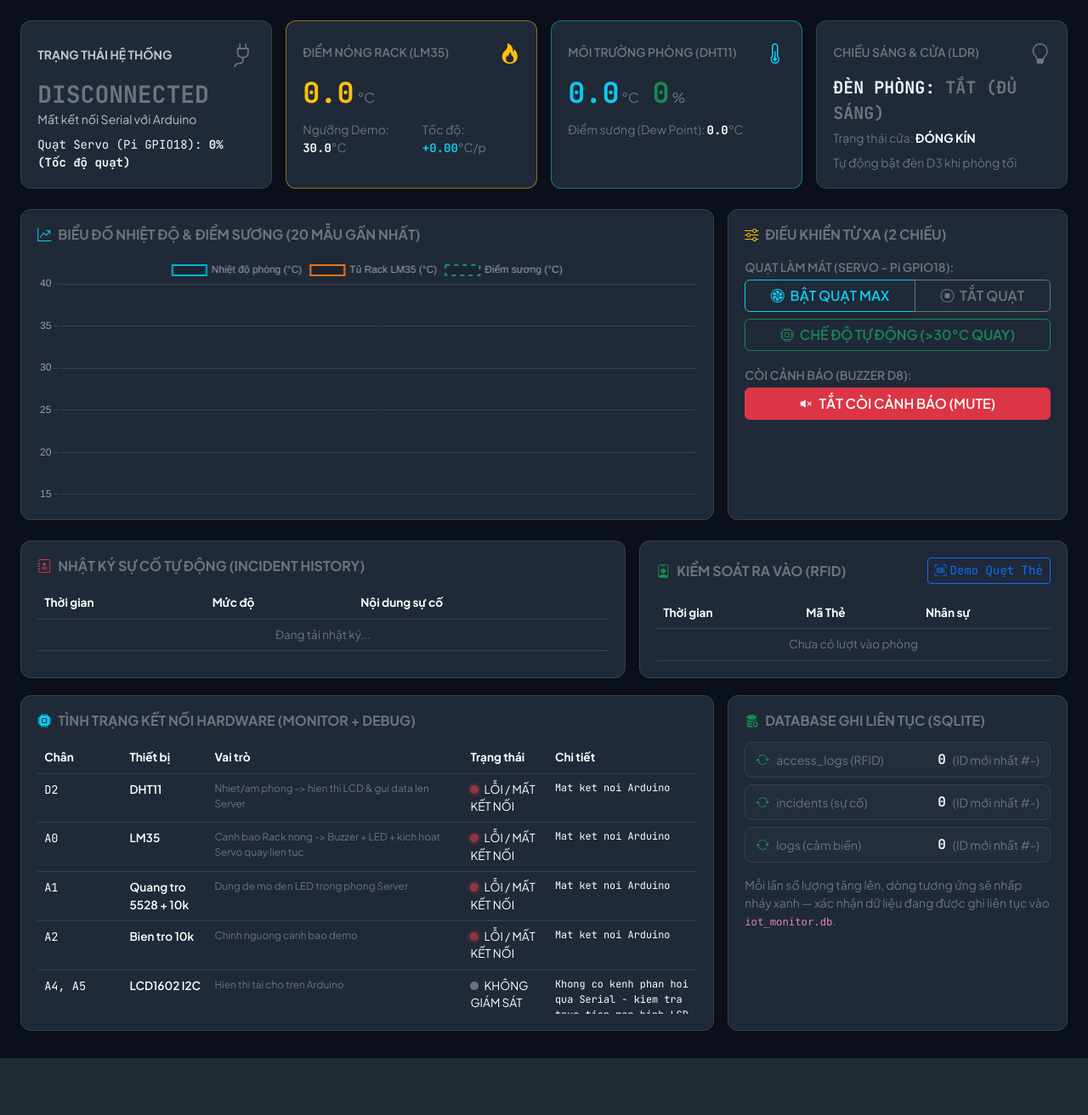
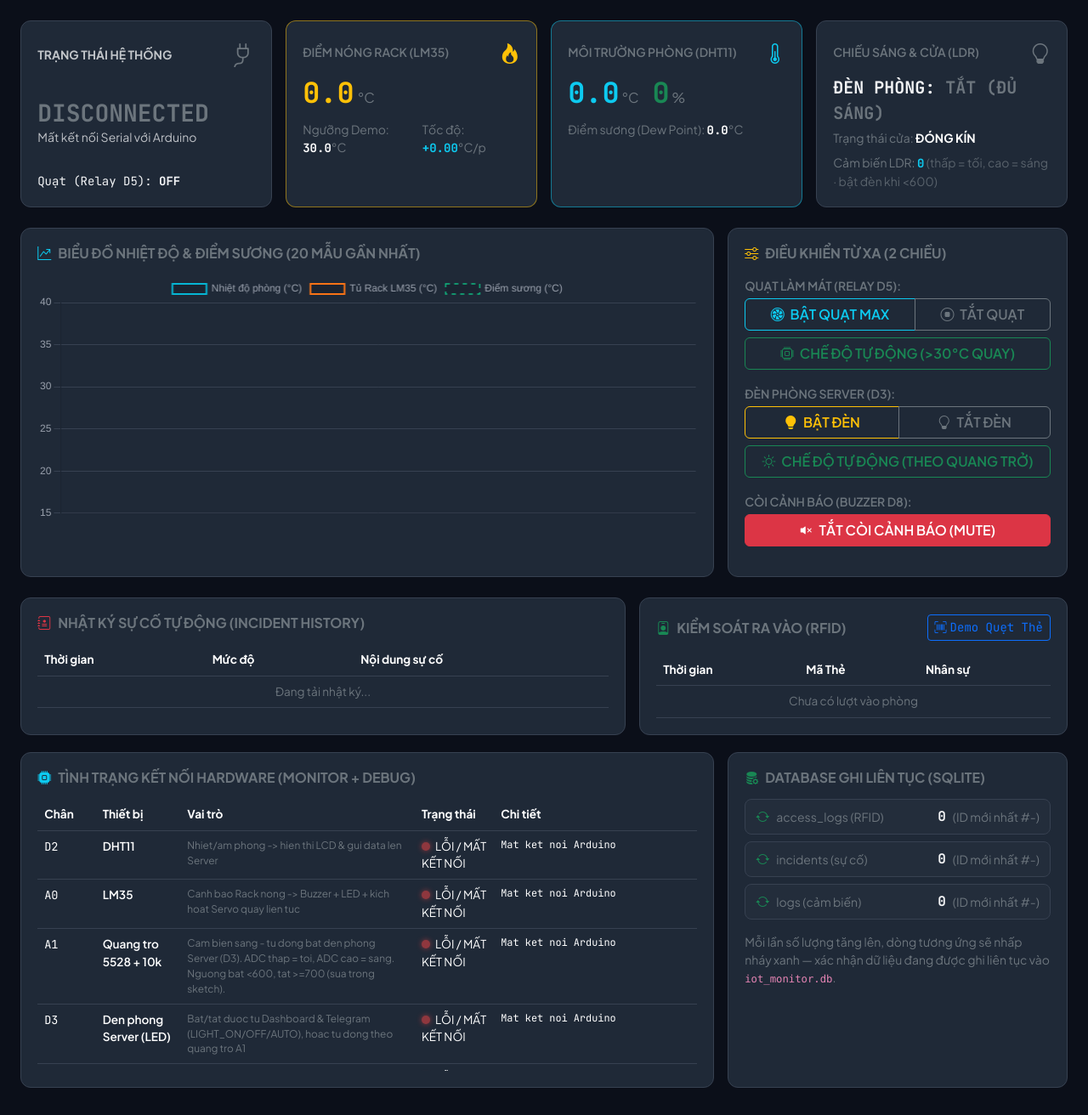
Before and after one commit to ltdungrs/iot-smart-server-room-monitoring, a Flask app: page / in a window 1280 px wide. Shown: the part 86-1398 px from the top of the page at 85% size. Before the commit the page ends 1331 px from the top, so only its background shows below. Run offline with Flask 3, Linux system fonts and the light colour scheme; data that the repository does not hold is empty.

Commit message:
Switch fan to relay on Arduino, add light control and LDR tuning
- Replace the Pi-driven servo with a relay module on D5 that the Arduino
  switches directly; a relay trigger draws only a few mA, so the brown-out
  that forced the servo onto the Pi no longer applies. Pi-side GPIO servo
  controller removed and fan commands go back over serial.
- Add manual override for the server room light (D3) alongside the automatic
  LDR behaviour, exposed as buttons on the dashboard and /light_* commands on
  the Telegram bot.
- Raise the LDR trigger threshold and give it hysteresis so the light reacts
  to normal room dimming without flickering at the boundary, and discard one
  ADC sample before reading A1/A2 to stop cross-talk from the LM35 channel.
- Report the raw LDR value in telemetry so the threshold can be tuned against
  real readings.
- Park the three status LEDs behind USE_STATUS_LEDS while they are unwired.

Co-Authored-By: Claude Opus 5 (1M context) <noreply@anthropic.com>

```diff
--- a/raspberry_pi/app.py
+++ b/raspberry_pi/app.py
@@ -20,12 +20,6 @@ import serial.tools.list_ports
 from flask import Flask, jsonify, request, render_template
 
 import database
-
-try:
-    import RPi.GPIO as GPIO
-    GPIO_AVAILABLE = True
-except ImportError:
-    GPIO_AVAILABLE = False
 
 logging.basicConfig(
     level=logging.INFO,
@@ -79,138 +73,10 @@ def send_telegram_alert(message):
     return ok
 
 
-# --- DIEU KHIEN SERVO (QUAT LAM MAT) - CHUYEN TU ARDUINO SANG RASPBERRY PI ---
-# Ly do: servo quay lien tuc rut dong tu nguon 5V cua Arduino gay sut ap/treo
-# mach. Servo nay cam truc tiep vao GPIO18 (vat ly pin 12) cua Raspberry Pi,
-# dung nguon 5V rieng (khong chung rail voi Arduino).
-SERVO_GPIO_PIN = 18   # BCM numbering - vat ly pin 12
-SERVO_FREQ_HZ = 50
-MIN_SERVO_RUN_SEC = 60  # Da kich hoat thi phai quay toi thieu 60s (tuong tu logic buzzer 10s ben Arduino)
-
-
-class PiServoController:
-    """Quay servo lien tuc 0<->180 do mo phong quat, toc do theo status
-    (CRITICAL=nhanh, WARNING=vua, NORMAL=tat), ho tro lenh tay VENT_OPEN/
-    VENT_CLOSE/VENT_AUTO va giu quay toi thieu 60s mot khi da kich hoat."""
-
-    def __init__(self, pin=SERVO_GPIO_PIN):
-        self.pin = pin
-        self.available = GPIO_AVAILABLE
-        self.lock = threading.Lock()
-        self.angle = 0
-        self.direction = 1
-        self.mode = 0  # 0=tat, 1=vua (warning), 2=nhanh khong dung (critical)
-        self.manual_override = False
-        self.manual_mode = 0
-        self.latched = False
-        self.latch_start = 0.0
-        self.latched_mode = 0
-
-        if self.available:
-            try:
-                GPIO.setmode(GPIO.BCM)
-                GPIO.setwarnings(False)
-                GPIO.setup(self.pin, GPIO.OUT)
-                self.pwm = GPIO.PWM(self.pin, SERVO_FREQ_HZ)
-                self.pwm.start(self._angle_to_duty(0))
-                log.info("PiServoController: da khoi tao PWM tren GPIO%d (vat ly pin 12)", self.pin)
-            except Exception as exc:
-                log.error("PiServoController: khong khoi tao duoc GPIO%d: %s", self.pin, exc)
-                self.available = False
-        else:
-            log.warning("PiServoController: khong co RPi.GPIO - servo se KHONG quay (chi mo phong %)")
-
-        self.thread = threading.Thread(target=self._run, daemon=True)
-        self.thread.start()
-
-    @staticmethod
-    def _angle_to_duty(angle):
-        # SG90: 0 do ~ 2.5% duty, 180 do ~ 12.5% duty @ 50Hz
-        return 2.5 + (max(0, min(180, angle)) / 180.0) * 10.0
-
-    def update_from_status(self, status):
-        """Goi moi lan co telemetry moi (status tu Arduino) de tinh target mode,
-        tru khi dang bi override thu cong."""
-        target_mode = 2 if status == "CRITICAL" else (1 if status == "WARNING" else 0)
-        now = time.time()
-        with self.lock:
-            if self.manual_override:
-                self.mode = self.manual_mode
-                return
-            if target_mode > 0:
-                if not self.latched:
-                    self.latched = True
-                    self.latch_start = now
-                    self.latched_mode = target_mode
-                else:
-                    self.latched_mode = max(self.latched_mode, target_mode)
-                self.mode = self.latched_mode
-            else:
-                if self.latched:
-                    if now - self.latch_start >= MIN_SERVO_RUN_SEC:
-                        self.latched = False
-                        self.mode = 0
-                    else:
-                        self.mode = self.latched_mode
-                else:
-                    self.mode = 0
-
-    def set_manual(self, cmd):
-        with self.lock:
-            if cmd == "VENT_OPEN":
-                self.manual_override = True
-                self.manual_mode = 2
-                self.mode = 2
-                log.info("PiServoController: lenh tay VENT_OPEN - quat quay toi da")
-            elif cmd == "VENT_CLOSE":
-                self.manual_override = True
-                self.manual_mode = 0
-                self.mode = 0
-                self.latched = False
-                log.info("PiServoController: lenh tay VENT_CLOSE - tat quat")
-            elif cmd == "VENT_AUTO":
-                self.manual_override = False
-                log.info("PiServoController: VENT_AUTO - tra ve che do tu dong theo nhiet do")
-
-    def current_percent(self):
-        with self.lock:
-            return {0: 0, 1: 50, 2: 100}.get(self.mode, 0)
-
-    def _run(self):
-        while True:
-            if not self.available:
-                time.sleep(1)
-                continue
-            with self.lock:
-                mode = self.mode
-            if mode == 0:
-                if self.angle != 0:
-                    self.angle = 0
-                    try:
-                        self.pwm.ChangeDutyCycle(self._angle_to_duty(0))
-                    except Exception as exc:
-                        log.error("PiServoController: loi ghi PWM: %s", exc)
-                time.sleep(0.2)
-                continue
-
-            step_interval = 0.012 if mode == 2 else 0.035
-            step_size = 12 if mode == 2 else 5
-            self.angle += self.direction * step_size
-            if self.angle >= 180:
-                self.angle = 180
-                self.direction = -1
-            elif self.angle <= 0:
-                self.angle = 0
-                self.direction = 1
-            try:
-                self.pwm.ChangeDutyCycle(self._angle_to_duty(self.angle))
-            except Exception as exc:
-                log.error("PiServoController: loi ghi PWM: %s", exc)
-            time.sleep(step_interval)
-
-
-pi_servo = PiServoController()
-
+# Quat lam mat nay do MODULE RELAY tren Arduino (D9) dieu khien ON/OFF truc
+# tiep theo status - khong con can Pi lai GPIO cho servo nua (xem README/commit
+# cu de biet ly do servo bi loai: sut ap Arduino khi quay lien tuc; relay chi
+# rut vai mA de kich ro-le nen an toan de dieu khien ngay tren Arduino).
 
 # Bo nho dem trang thai hien tai
 latest_telemetry = {
@@ -221,9 +87,10 @@ latest_telemetry = {
     "rise_rate": 0.0,
     "door": "CLOSED",
     "light": "OFF",
+    "ldr": 0,
     "thresh": 30.0,
     "status": "DISCONNECTED",
-    "servo": 0,
+    "fan": "OFF",
     "conn_type": "NONE",
     "last_update": "--:--:--",
     "rack_anomaly": False,
@@ -241,7 +108,10 @@ last_recorded_status = "NORMAL"
 # qua >8C giua 2 lan do lien tiep, xay ra >=2 lan trong 6 mau gan nhat -> nghi ho mach.
 rack_history = deque(maxlen=6)
 
-VALID_COMMANDS = {"VENT_OPEN", "VENT_CLOSE", "VENT_AUTO", "ALARM_OFF"}
+VALID_COMMANDS = {
+    "VENT_OPEN", "VENT_CLOSE", "VENT_AUTO", "ALARM_OFF",
+    "LIGHT_ON", "LIGHT_OFF", "LIGHT_AUTO",
+}
 
 # Danh sach nhan vien dang ky the RFID mau
 RFID_DIRECTORY = {
@@ -344,11 +214,7 @@ def serial_worker():
                         status = payload.get("status", "NORMAL")
                         door = payload.get("door", "CLOSED")
                         light = payload.get("light", "OFF")
-
-                        # Servo (quat) nay do Raspberry Pi tu quay qua GPIO18, khong con
-                        # phu thuoc truong "servo" cua Arduino (Arduino khong con servo).
-                        pi_servo.update_from_status(status)
-                        servo = pi_servo.current_percent()
+                        fan = payload.get("fan", "OFF")  # Relay quat (D9) - Arduino tu dong dieu khien
 
                         dew_pt = calculate_dew_point(temp, hum)
                         rise_rt = calculate_rise_rate(rack)
@@ -369,7 +235,7 @@ def serial_worker():
                                     "🔴 <b>CẢNH BÁO QUÁ NHIỆT - SERVER ROOM</b>\n"
                                     f"Tủ Rack (LM35): <b>{rack:.1f}°C</b> (vượt ngưỡng demo 30°C ~ &gt;60°C thực tế)\n"
                                     f"Nhiệt độ phòng (DHT11): {temp:.1f}°C / {hum:.0f}%\n"
-                                    "Servo đã quay làm mát tối đa, buzzer + LED đỏ đã kích hoạt.\n"
+                                    "Relay đã mở quạt, buzzer + LED đỏ đã kích hoạt.\n"
                                     f"Thời gian: {time.strftime('%H:%M:%S %d/%m/%Y')}"
                                 )
                                 threading.Thread(target=send_telegram_alert, args=(alert_msg,), daemon=True).start()
@@ -392,19 +258,18 @@ def serial_worker():
 
                         with data_lock:
                             latest_telemetry.update(payload)
-                            latest_telemetry["servo"] = servo
                             latest_telemetry["dew_point"] = dew_pt
                             latest_telemetry["rise_rate"] = rise_rt
                             latest_telemetry["conn_type"] = conn_label
                             latest_telemetry["last_update"] = time.strftime("%H:%M:%S")
                             latest_telemetry["rack_anomaly"] = rack_anomaly
 
-                        database.insert_log(temp, hum, rack, dew_pt, rise_rt, door, light, status, servo)
+                        database.insert_log(temp, hum, rack, dew_pt, rise_rt, door, light, status, 1 if fan == "ON" else 0)
 
                         log.info(
                             "READING temp=%.1fC hum=%.1f%% rack=%.1fC dew=%.1fC rise=%.2fC/p "
-                            "door=%s light=%s status=%s servo=%s",
-                            temp, hum, rack, dew_pt, rise_rt, door, light, status, servo,
+                            "door=%s light=%s status=%s fan=%s",
+                            temp, hum, rack, dew_pt, rise_rt, door, light, status, fan,
                         )
                 time.sleep(0.05)
 
@@ -468,9 +333,17 @@ def build_hardware_status(t):
         },
         {
             "pin": "A1", "device": "Quang tro 5528 + 10k",
-            "role": "Dung de mo den LED trong phong Server",
+            "role": "Cam bien sang - tu dong bat den phong Server (D3). "
+                    "ADC thap = toi, ADC cao = sang. Nguong bat <600, tat >=700 (sua trong sketch).",
             "status": base(),
-            "detail": f"light={t.get('light')}" if online else "Mat ket noi Arduino",
+            "detail": f"ldr={t.get('ldr')} (light={t.get('light')})" if online else "Mat ket noi Arduino",
+        },
+        {
+            "pin": "D3", "device": "Den phong Server (LED)",
+            "role": "Bat/tat duoc tu Dashboard & Telegram (LIGHT_ON/OFF/AUTO), "
+                    "hoac tu dong theo quang tro A1",
+            "status": base(),
+            "detail": f"den={t.get('light')}" if online else "Mat ket noi Arduino",
         },
         {
             "pin": "A2", "device": "Bien tro 10k",
@@ -485,10 +358,10 @@ def build_hardware_status(t):
             "detail": "Khong co kenh phan hoi qua Serial - kiem tra truc tiep man hinh LCD",
         },
         {
-            "pin": "D5, D6, D7", "device": "LED xanh / vang / do",
+            "pin": "D4, D6, D7", "device": "LED xanh / vang / do",
             "role": "Bao trang thai Normal / Warning / Critical (220 Ohm)",
-            "status": base(),
-            "detail": f"suy ra tu status={t.get('status')}" if online else "Mat ket noi Arduino",
+            "status": "idle",
+            "detail": "Tam thoi khong dung (USE_STATUS_LEDS=false trong sketch Arduino)",
         },
         {
             "pin": "D8", "device": "Buzzer",
@@ -497,14 +370,11 @@ def build_hardware_status(t):
             "detail": ("ON" if t.get("status") in ("WARNING", "CRITICAL") else "OFF") if online else "Mat ket noi Arduino",
         },
         {
-            "pin": "Pi GPIO18 (truoc la D9)", "device": "Servo SG90",
-            "role": "Mo phong quat - DA CHUYEN tu Arduino sang Raspberry Pi dieu khien truc tiep "
-                    "(tranh sut ap servo lam treo mach Arduino). Nguon 5V rieng, tin hieu GPIO18.",
-            "status": "ok" if pi_servo.available else "error",
-            "detail": (
-                f"{pi_servo.current_percent()}% toc do quat (Pi tu dieu khien)"
-                if pi_servo.available else "Loi GPIO tren Pi - servo KHONG quay duoc"
-            ),
+            "pin": "D5", "device": "Module Relay",
+            "role": "Tat/mo quat khi vuot nguong nhiet - Arduino tu dieu khien truc tiep "
+                    "(relay chi rut vai mA, khong gay sut ap nhu Servo truoc day)",
+            "status": base(),
+            "detail": f"fan={t.get('fan')}" if online else "Mat ket noi Arduino",
         },
         {
             "pin": "D10, D11", "device": "HC-05 Bluetooth",
@@ -535,10 +405,15 @@ TELEGRAM_HELP_TEXT = (
     "/hardware - Tình trạng kết nối từng thiết bị\n"
     "/history - 5 lần đo gần nhất\n"
     "/incidents - 5 sự cố gần nhất\n\n"
-    "<b>Điều khiển:</b>\n"
-    "/fan_on - Bật quạt tối đa (ép tay)\n"
-    "/fan_off - Tắt quạt (ép tay)\n"
-    "/fan_auto - Trả quạt về chế độ tự động\n"
+    "<b>Điều khiển quạt (Relay D9):</b>\n"
+    "/fan_on - Mở relay, bật quạt (ép tay)\n"
+    "/fan_off - Đóng relay, tắt quạt (ép tay)\n"
+    "/fan_auto - Trả quạt về chế độ tự động theo nhiệt độ\n\n"
+    "<b>Điều khiển đèn phòng Server (D3):</b>\n"
+    "/light_on - Bật đèn phòng (ép tay)\n"
+    "/light_off - Tắt đèn phòng (ép tay)\n"
+    "/light_auto - Trả đèn về tự động theo quang trở\n\n"
+    "<b>Khác:</b>\n"
     "/mute - Tắt còi báo động\n"
     "/rfid - Demo quẹt thẻ RFID vào phòng\n"
 )
@@ -554,9 +429,9 @@ def format_status_text():
         f"🌡️ Phòng (DHT11): {t.get('temp')}°C / {t.get('hum')}%\n"
         f"🔥 Rack (LM35): {t.get('rack')}°C" + (" ⚠️ nghi hở mạch" if t.get("rack_anomaly") else "") + "\n"
         f"💧 Điểm sương: {t.get('dew_point')}°C | Tốc độ tăng nhiệt: {t.get('rise_rate')}°C/phút\n"
-        f"🚪 Cửa/Cảm biến sáng: {t.get('door')} | Đèn phòng: {t.get('light')}\n"
+        f"🚪 Cửa/Cảm biến sáng: {t.get('door')} | Đèn phòng: {t.get('light')} (LDR={t.get('ldr')})\n"
         f"🎛️ Ngưỡng demo: {t.get('thresh')}°C\n"
-        f"🌀 Quạt (Pi GPIO18): {t.get('servo')}%"
+        f"🌀 Quạt (Relay D9): {t.get('fan')}"
     )
 
 
@@ -608,17 +483,29 @@ def handle_telegram_command(chat_id, text):
     elif cmd == "/incidents":
         send_telegram_message(chat_id, format_incidents_text())
     elif cmd == "/fan_on":
-        pi_servo.set_manual("VENT_OPEN")
-        database.insert_incident("INFO", "Dieu khien qua Telegram: fan_on (quat toi da)")
-        send_telegram_message(chat_id, "🌀 Đã bật quạt tối đa (chế độ thủ công).")
+        ok, msg = send_command_to_arduino("VENT_OPEN")
+        database.insert_incident("INFO", "Dieu khien qua Telegram: fan_on (mo relay quat)")
+        send_telegram_message(chat_id, ("🌀 Đã bật quạt (ép tay). " + msg) if ok else ("⚠️ " + msg))
     elif cmd == "/fan_off":
-        pi_servo.set_manual("VENT_CLOSE")
-        database.insert_incident("INFO", "Dieu khien qua Telegram: fan_off (tat quat)")
-        send_telegram_message(chat_id, "🛑 Đã tắt quạt (chế độ thủ công).")
+        ok, msg = send_command_to_arduino("VENT_CLOSE")
+        database.insert_incident("INFO", "Dieu khien qua Telegram: fan_off (tat relay quat)")
+        send_telegram_message(chat_id, ("🛑 Đã tắt quạt (ép tay). " + msg) if ok else ("⚠️ " + msg))
     elif cmd == "/fan_auto":
-        pi_servo.set_manual("VENT_AUTO")
+        ok, msg = send_command_to_arduino("VENT_AUTO")
         database.insert_incident("INFO", "Dieu khien qua Telegram: fan_auto")
-        send_telegram_message(chat_id, "✅ Đã trả quạt về chế độ tự động theo nhiệt độ.")
+        send_telegram_message(chat_id, ("✅ Đã trả quạt về tự động. " + msg) if ok else ("⚠️ " + msg))
+    elif cmd == "/light_on":
+        ok, msg = send_command_to_arduino("LIGHT_ON")
+        database.insert_incident("INFO", "Dieu khien qua Telegram: light_on (bat den phong)")
+        send_telegram_message(chat_id, ("💡 Đã bật đèn phòng (ép tay). " + msg) if ok else ("⚠️ " + msg))
+    elif cmd == "/light_off":
+        ok, msg = send_command_to_arduino("LIGHT_OFF")
+        database.insert_incident("INFO", "Dieu khien qua Telegram: light_off (tat den phong)")
+        send_telegram_message(chat_id, ("🌑 Đã tắt đèn phòng (ép tay). " + msg) if ok else ("⚠️ " + msg))
+    elif cmd == "/light_auto":
+        ok, msg = send_command_to_arduino("LIGHT_AUTO")
+        database.insert_incident("INFO", "Dieu khien qua Telegram: light_auto")
+        send_telegram_message(chat_id, ("✅ Đã trả đèn phòng về tự động (quang trở). " + msg) if ok else ("⚠️ " + msg))
     elif cmd == "/mute":
         ok, msg = send_command_to_arduino("ALARM_OFF")
         database.insert_incident("INFO", "Dieu khien qua Telegram: mute coi")
@@ -724,14 +611,7 @@ def api_control():
         log.warning("Tu choi lenh dieu khien khong hop le: %r", cmd)
         return jsonify({"success": False, "message": "Lenh khong hop le!"}), 400
 
-    if cmd in ("VENT_OPEN", "VENT_CLOSE", "VENT_AUTO"):
-        # Servo (quat) do Raspberry Pi tu quay qua GPIO18 - xu ly truc tiep,
-        # KHONG gui xuong Arduino (Arduino khong con servo).
-        pi_servo.set_manual(cmd)
-        database.insert_incident("INFO", f"Quan tri vien gui lenh dieu khien quat (Pi GPIO18): {cmd}")
-        return jsonify({"success": True, "message": f"Da thuc thi lenh '{cmd}' tren quat (Raspberry Pi)."})
-
-    # ALARM_OFF van gui qua Serial de Arduino tat coi tai cho
+    # Relay quat (D9) va Buzzer deu do Arduino dieu khien - moi lenh gui qua Serial
     ok, msg = send_command_to_arduino(cmd)
     if ok:
         database.insert_incident("INFO", f"Quan tri vien gui lenh dieu khien tu xa: {cmd}")
--- a/raspberry_pi/templates/index.html
+++ b/raspberry_pi/templates/index.html
@@ -135,7 +135,7 @@
                         <small id="status-desc" class="opacity-75">Đang chờ tín hiệu từ Arduino...</small>
                     </div>
                     <div class="small font-mono">
-                        Quạt Servo (Pi GPIO18): <span id="val-servo" class="fw-bold">0%</span>
+                        Quạt (Relay D5): <span id="val-servo" class="fw-bold">--</span>
                     </div>
                 </div>
             </div>
@@ -197,7 +197,10 @@
                             Trạng thái cửa: <strong id="val-door" class="text-white">CLOSED</strong>
                         </div>
                     </div>
-                    <div class="small text-secondary">Tự động bật đèn D3 khi phòng tối</div>
+                    <div class="small text-secondary">
+                        Cảm biến LDR: <strong class="text-info font-mono" id="val-ldr">--</strong>
+                        <span class="opacity-75">(thấp = tối, cao = sáng · bật đèn khi &lt;600)</span>
+                    </div>
                 </div>
             </div>
         </div>
@@ -221,7 +224,7 @@
                         <h6 class="fw-bold text-uppercase text-secondary mb-3">
                             <i class="bi bi-sliders me-2 text-warning"></i>Điều khiển từ xa (2 Chiều)
                         </h6>
-                        <label class="small text-secondary fw-semibold mb-1">QUẠT LÀM MÁT (SERVO - Pi GPIO18):</label>
+                        <label class="small text-secondary fw-semibold mb-1">QUẠT LÀM MÁT (RELAY D5):</label>
                         <div class="d-grid gap-2 mb-3">
                             <div class="btn-group">
                                 <button class="btn btn-outline-info fw-semibold" onclick="sendControl('VENT_OPEN')">
@@ -233,6 +236,21 @@
                             </div>
                             <button class="btn btn-outline-success fw-semibold" onclick="sendControl('VENT_AUTO')">
                                 <i class="bi bi-cpu me-1"></i> CHẾ ĐỘ TỰ ĐỘNG (>30°C QUAY)
+                            </button>
+                        </div>
+
+                        <label class="small text-secondary fw-semibold mb-1">ĐÈN PHÒNG SERVER (D3):</label>
+                        <div class="d-grid gap-2 mb-3">
+                            <div class="btn-group">
+                                <button class="btn btn-outline-warning fw-semibold" onclick="sendControl('LIGHT_ON')">
+                                    <i class="bi bi-lightbulb-fill me-1"></i> BẬT ĐÈN
+                                </button>
+                                <button class="btn btn-outline-secondary fw-semibold" onclick="sendControl('LIGHT_OFF')">
+                                    <i class="bi bi-lightbulb me-1"></i> TẮT ĐÈN
+                                </button>
+                            </div>
+                            <button class="btn btn-outline-success fw-semibold" onclick="sendControl('LIGHT_AUTO')">
+                                <i class="bi bi-brightness-high me-1"></i> CHẾ ĐỘ TỰ ĐỘNG (THEO QUANG TRỞ)
                             </button>
                         </div>
 
@@ -381,6 +399,28 @@
             } catch (e) { console.error('Audio play error', e); }
         }
 
+        function unlockAudioSilently() {
+            // Mo khoa quyen phat audio cua trinh duyet (can 1 lan tuong tac nguoi dung)
+            // ma KHONG phat ra tieng thuc su - tranh hieu lam la dang canh bao gia.
+            try {
+                const prevVolume = alertAudioEl.volume;
+                alertAudioEl.volume = 0;
+                const p = alertAudioEl.play();
+                if (p && typeof p.then === "function") {
+                    p.then(() => {
+                        alertAudioEl.pause();
+                        alertAudioEl.currentTime = 0;
+                        alertAudioEl.volume = prevVolume;
+                    }).catch(e => {
+                        alertAudioEl.volume = prevVolume;
+                        console.error('Unlock audio failed', e);
+                    });
+                } else {
+                    alertAudioEl.volume = prevVolume;
+                }
+            } catch (e) { console.error('Unlock audio error', e); }
+        }
+
         function toggleAlertSound() {
             alertSoundEnabled = !alertSoundEnabled;
             const icon = document.getElementById('sound-toggle-icon');
@@ -390,8 +430,8 @@
                 icon.className = "bi bi-volume-up-fill";
                 label.innerText = "Đang bật âm thanh cảnh báo";
                 btn.className = "btn btn-sm btn-success";
-                // Phát thử 1 lần để "mở khóa" quyền phát âm thanh của trình duyệt (cần tương tác người dùng)
-                playAlertSound();
+                // Chi mo khoa quyen phat audio, KHONG phat tieng canh bao thuc su o day
+                unlockAudioSilently();
             } else {
                 icon.className = "bi bi-volume-mute-fill";
                 label.innerText = "Bật âm thanh cảnh báo";
@@ -421,7 +461,7 @@
                 document.getElementById('val-thresh').innerText = Number(d.thresh).toFixed(1);
                 document.getElementById('val-dew').innerText = Number(d.dew_point).toFixed(1);
                 document.getElementById('val-rate').innerText = (d.rise_rate >= 0 ? "+" : "") + Number(d.rise_rate).toFixed(2);
-                document.getElementById('val-servo').innerText = d.servo + "% (Tốc độ quạt)";
+                document.getElementById('val-servo').innerText = d.fan;
                 document.getElementById('last-update').innerText = d.last_update;
                 document.getElementById('conn-badge').innerText = d.conn_type;
 
@@ -443,6 +483,7 @@
                     lightIcon.className = "bi bi-lightbulb text-secondary fs-4";
                 }
                 document.getElementById('val-door').innerText = d.door === 'OPEN' ? "CỬA MỞ / SÁNG" : "ĐÓNG KÍN";
+                document.getElementById('val-ldr').innerText = d.ldr ?? '--';
 
                 // Đổi màu thẻ Trạng thái (Normal / Warning / Critical)
                 const card = document.getElementById('status-card');
```
Also changed, not shown: REQUIREMENT.md (+3 -2 lines), 1 other file.
